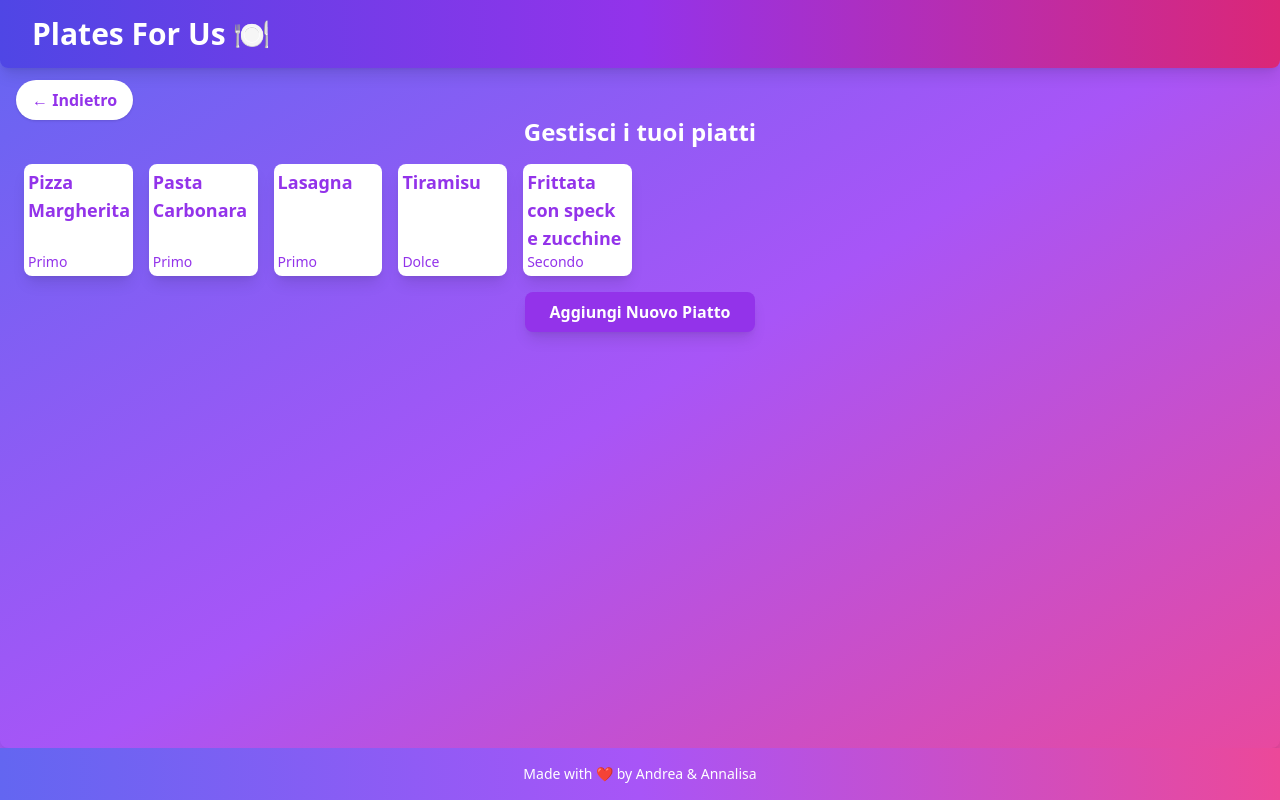
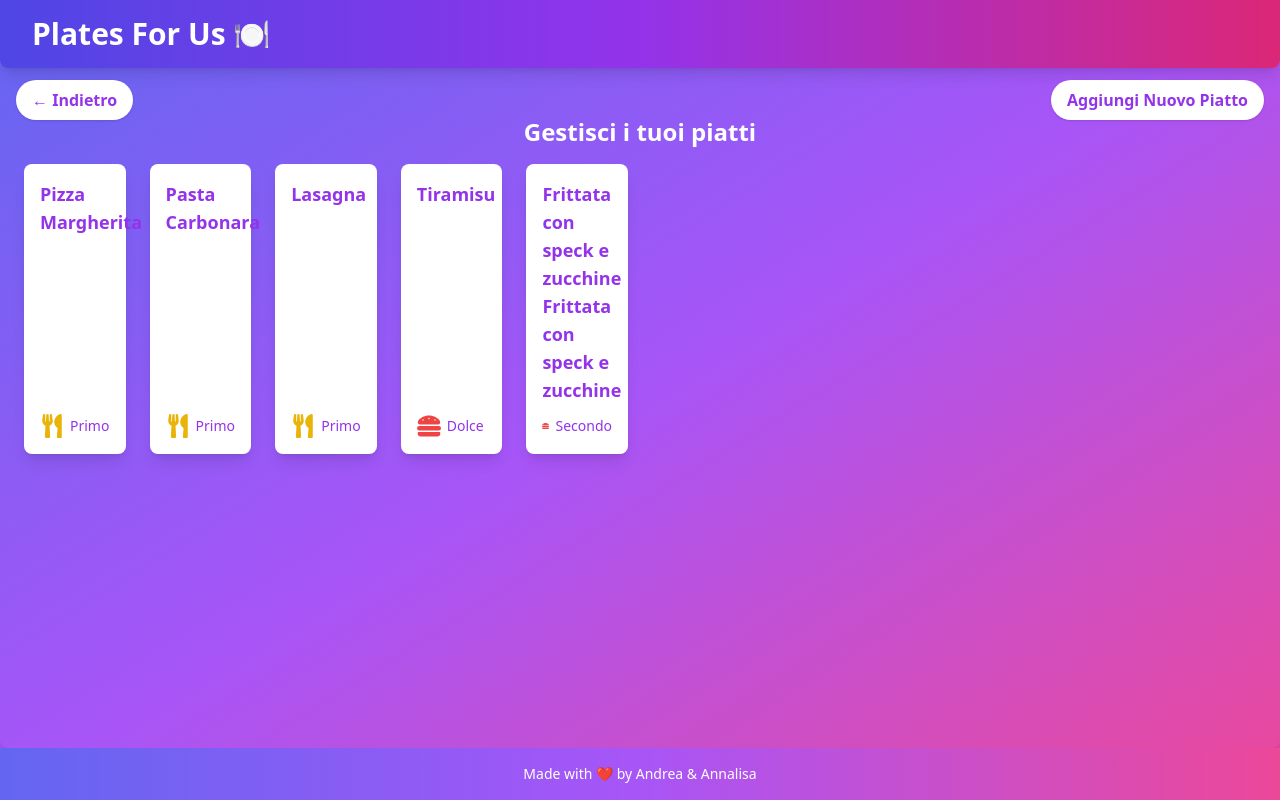
Before and after one commit to achiericati/platesforus, a React app: page / in a window 1280 px wide. Both pictures are taken after a click on the button "Gestisci Piatti". Built offline with nearby package versions, Linux system fonts and the light colour scheme.

Commit message:
lista bella

```diff
--- a/frontend/src/App.tsx
+++ b/frontend/src/App.tsx
@@ -1,4 +1,5 @@
 import React, { useState } from 'react';
+import DishesList from './routes/DishesList';
 
 function App() {
   // State per gestire la visibilità della schermata "Gestisci Piatti"
@@ -10,7 +11,7 @@ function App() {
     { name: 'Pasta Carbonara', category: 'Primo', prepTime: 20, notes: 'Pasta con pancetta, uovo e pecorino.' },
     { name: 'Lasagna', category: 'Primo', prepTime: 60, notes: 'Lasagna con ragù, besciamella e parmigiano.' },
     { name: 'Tiramisu', category: 'Dolce', prepTime: 15, notes: 'Dolce al mascarpone con caffè e cacao.' },
-    { name: 'Frittata con speck e zucchine', category: 'Secondo', prepTime: 35, notes: '' }
+    { name: 'Frittata con speck e zucchine Frittata con speck e zucchine', category: 'Secondo', prepTime: 35, notes: '' }
 
   ];
 
@@ -22,6 +23,11 @@ function App() {
   // Funzione per tornare alla schermata principale
   const handleBackClick = () => {
     setShowManageDishes(false);
+  };
+
+  // Funzione per tornare alla schermata principale
+  const handleAddNewClick = () => {
+    alert('Mostra form per aggiungere un piatto');
   };
 
   return (
@@ -54,37 +60,11 @@ function App() {
 
       {/* Schermata Gestisci Piatti */}
       {showManageDishes && (
-        <section className="flex flex-col items-center text-white py-6 mt-6 rounded-lg shadow-lg max-w-full flex-1">
-          {/* Bottone Indietro */}
-          <button
-            onClick={handleBackClick}
-            className="absolute top-20 left-4 bg-white text-purple-600 font-semibold px-4 py-2 rounded-full shadow hover:bg-gray-200 transition-colors"
-          >
-            ← Indietro
-          </button>
-
-          <h3 className="text-2xl font-semibold mb-4">Gestisci i tuoi piatti</h3>
-
-          {/* Lista Piatti */}
-          <div className="mb-4 w-full px-6">
-            <div className="grid grid-cols-8 md:grid-cols-10 lg:grid-cols-10 gap-4 w-full">
-              {dishes.map((dish, index) => (
-                <div key={index} className="bg-white text-purple-600 p-1 rounded-lg shadow-lg flex flex-col justify-between h-55 hover:scale-105 transition-transform">
-                  <h5 className="font-bold text-lg">{dish.name}</h5>
-                  <p className="text-sm">{dish.category}</p>
-                </div>
-              ))}
-            </div>
-          </div>
-
-          {/* Bottone per mostrare il form */}
-          <button
-            onClick={() => alert('Mostra form per aggiungere un piatto')} // Qui implementerai la logica per mostrare il form
-            className="bg-purple-600 text-white font-semibold py-2 px-6 rounded-lg shadow-lg hover:bg-purple-700 transition-all"
-          >
-            Aggiungi Nuovo Piatto
-          </button>
-        </section>
+        <DishesList
+          dishes={dishes}
+          onBackClick={handleBackClick}
+          onAddNewClick={handleAddNewClick}
+        />
       )}
 
       {/* Footer (rimane in basso) */}
--- /dev/null
+++ b/frontend/src/routes/DishesList.tsx
@@ -0,0 +1,53 @@
+import React from 'react';
+import { FaUtensils, FaHamburger } from 'react-icons/fa'; // Aggiungi le icone che ti piacciono
+
+const DishesList = ({ dishes, onBackClick, onAddNewClick }: any) => {
+  return (
+    <section className="flex flex-col items-center text-white py-6 mt-6 rounded-lg shadow-lg max-w-full flex-1">
+      {/* Bottone Indietro */}
+      <button
+        onClick={onBackClick}
+        className="absolute top-20 left-4 bg-white text-purple-600 font-semibold px-4 py-2 rounded-full shadow hover:bg-gray-200 transition-colors"
+      >
+        ← Indietro
+      </button>
+
+      {/* Bottone Aggiungi Nuovo Piatto */}
+      <button
+        onClick={onAddNewClick} // Logica per aggiungere un piatto
+        className="absolute top-20 right-4 bg-white text-purple-600 font-semibold px-4 py-2 rounded-full shadow hover:bg-gray-200 transition-colors"
+      >
+        Aggiungi Nuovo Piatto
+      </button>
+
+      <h3 className="text-2xl font-semibold mb-4">Gestisci i tuoi piatti</h3>
+
+      {/* Lista Piatti */}
+      <div className="mb-4 w-full px-6">
+        <div className="grid grid-cols-6 md:grid-cols-8 lg:grid-cols-10 gap-6 w-full">
+          {dishes.map((dish: any, index: number) => (
+            <div
+              key={index}
+              className="bg-white text-purple-600 p-4 rounded-lg shadow-lg flex flex-col justify-between hover:scale-105 hover:shadow-xl transition-all"
+            >
+                <h5 style={{marginBottom:'10px'}} className="font-bold text-lg">{dish.name}</h5>
+
+              <div style={{display:'flex', alignItems:"center"}}>
+                {dish.category === 'Primo' ? (
+                  <FaUtensils style={{marginRight:'6px'}} className="text-2xl text-yellow-500" />
+                ) : (
+                  <FaHamburger style={{marginRight:'6px'}} className="text-2xl text-red-500" />
+                )}
+                <p className="text-sm">{dish.category}</p>
+              </div>
+
+
+            </div>
+          ))}
+        </div>
+      </div>
+    </section>
+  );
+};
+
+export default DishesList;
--- a/package.json
+++ b/package.json
@@ -16,6 +16,7 @@
   "dependencies": {
     "react": "^18.3.1",
     "react-dom": "^18.3.1",
+    "react-icons": "^5.5.0",
     "sqlite": "^5.1.1",
     "sqlite3": "^5.1.7"
   },
```
